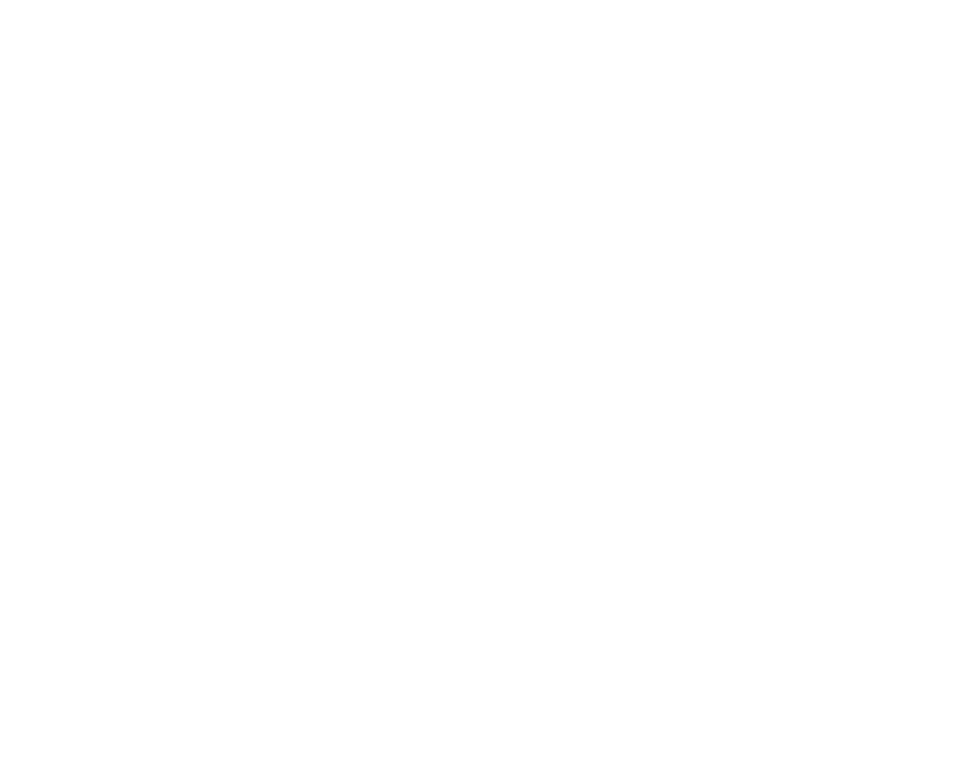
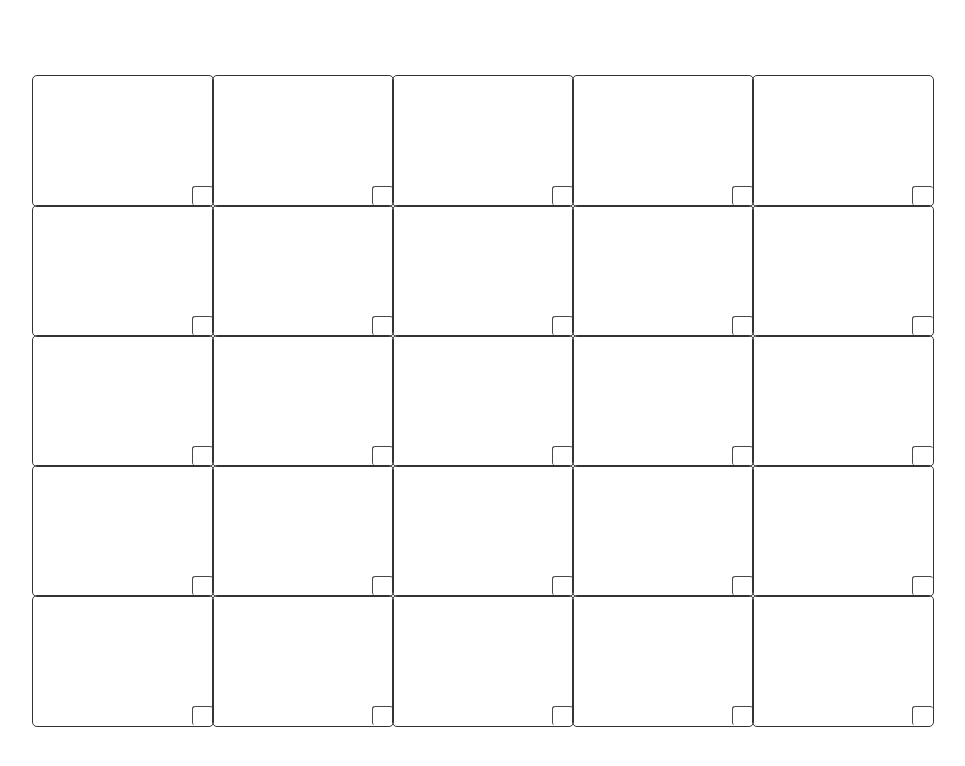
Before and after one commit to RONSVER/vue-inventory-app, a Vue app: page / in a window 1280 px wide. Shown: the top 766 px of the page, without its empty margins (158-1123 px from the left). Built offline with nearby package versions, Linux system fonts and the light colour scheme.

Commit message:
created inventory

```diff
--- a/src/App.vue
+++ b/src/App.vue
@@ -1,3 +1,7 @@
-<script setup lang="ts"></script>
+<script setup lang="ts">
+import Inventory from "./components/Inventory.vue";
+</script>
 
-<template></template>
+<template>
+  <Inventory />
+</template>
--- /dev/null
+++ b/src/components/Cube.vue
@@ -0,0 +1,21 @@
+<template>
+  <img
+    class="adsasd"
+    src="../assets/CubeItemOne.png"
+    style="width: 54px; height: 54px; background-color: #1a1a1a"
+  />
+</template>
+
+<style scoped lang="scss">
+@keyframes cubeScale {
+  0% {
+    transform: scale(1);
+  }
+  50% {
+    transform: scale(1.5);
+  }
+  100% {
+    transform: scale(1);
+  }
+}
+</style>
--- /dev/null
+++ b/src/components/Inventory.vue
@@ -0,0 +1,68 @@
+<script setup lang="ts">
+import { onMounted, ref } from "vue";
+import { useInventoryStore } from "../stores/useInventoryStore ";
+import Cube from "./Cube.vue";
+
+const inventoryStore = useInventoryStore();
+const draggedCubeIndex = ref<number | null>(null);
+
+onMounted(() => {
+  inventoryStore.initializeCubes();
+});
+
+const handleClick = (index: number) => {
+  const cube = inventoryStore.cubes[index];
+  cube.active = true;
+  cube.count += 1;
+  inventoryStore.updateCube(index, cube.count, cube.active);
+};
+
+const handleDragStart = (event: DragEvent, index: number) => {
+  draggedCubeIndex.value = index;
+  event.dataTransfer?.setData("text/plain", String(index));
+  const target = event.target as HTMLElement;
+  target.classList.add("dragging");
+};
+
+const handleDragEnd = (event: DragEvent) => {
+  const target = event.target as HTMLElement;
+  target.classList.remove("dragging");
+  draggedCubeIndex.value = null;
+};
+
+const handleDrop = (event: DragEvent, index: number) => {
+  event.preventDefault();
+  if (draggedCubeIndex.value !== null && draggedCubeIndex.value !== index) {
+    inventoryStore.swapCubes(draggedCubeIndex.value, index);
+  }
+};
+</script>
+
+<template>
+  <div class="inventory">
+    <div class="grid">
+      <div
+        class="cube"
+        v-for="(cube, index) in inventoryStore.cubes"
+        :key="index"
+        @click="handleClick(index)"
+        @dragover.prevent
+        @drop="handleDrop($event, index)"
+      >
+        <div
+          class="cube-content"
+          :draggable="true"
+          @dragstart="handleDragStart($event, index)"
+          @dragend="handleDragEnd($event)"
+        >
+          <Cube v-show="cube.active" class="button-press fadeIn" />
+          <span class="counter">{{ cube.count }}</span>
+        </div>
+      </div>
+    </div>
+  </div>
+</template>
+
+<style scoped lang="scss">
+@import url(../styles/inventory.scss);
+</style>
--- /dev/null
+++ b/src/stores/useInventoryStore .ts
@@ -0,0 +1,34 @@
+import { defineStore } from "pinia";
+
+export const useInventoryStore = defineStore("inventory", {
+  state: () => ({
+    cubes: JSON.parse(localStorage.getItem("cubes") || "[]"),
+    draggedCubeIndex: null as number | null,
+  }),
+  actions: {
+    initializeCubes() {
+      if (this.cubes.length === 0) {
+        this.cubes = Array(25)
+          .fill(null)
+          .map(() => ({
+            active: false,
+            count: 0,
+          }));
+      }
+    },
+    updateCube(index: number, count: number, active: boolean) {
+      this.cubes[index].count = count;
+      this.cubes[index].active = active;
+      this.syncToLocalStorage();
+    },
+    swapCubes(index1: number, index2: number) {
+      const temp = this.cubes[index1];
+      this.cubes[index1] = this.cubes[index2];
+      this.cubes[index2] = temp;
+      this.syncToLocalStorage();
+    },
+    syncToLocalStorage() {
+      localStorage.setItem("cubes", JSON.stringify(this.cubes));
+    },
+  },
+});
--- /dev/null
+++ b/src/styles/inventory.scss
@@ -0,0 +1,88 @@
+$button-press-transition: transform 0.1s ease-out, box-shadow 0.2s ease-out;
+$button-press-active-transform: translateY(-4px);
+$button-press-box-shadow: 0 4px 6px rgba(0, 0, 0, 0.2);
+
+$counter-font-size: 12px;
+$counter-color: white;
+$counter-border-color: #4a4949;
+$counter-width: 20px;
+
+.button-press {
+  display: inline-block;
+  transition: $button-press-transition;
+}
+
+.button-press:active {
+  transform: $button-press-active-transform;
+  box-shadow: $button-press-box-shadow;
+}
+
+.inventory {
+  width: 900px;
+  height: 650px;
+  display: flex;
+  align-items: center;
+  justify-content: center;
+}
+
+.grid {
+  display: grid;
+  grid-template-columns: repeat(5, 1fr);
+  grid-template-rows: repeat(5, 1fr);
+  gap: 0;
+  width: 100%;
+  height: 100%;
+}
+
+.cube {
+  width: 100%;
+  height: 100%;
+  border-radius: 5px;
+  border: 1px solid #333;
+  position: relative;
+  display: flex;
+  justify-content: center;
+  align-items: center;
+  transition: transform 0.3s ease-out;
+}
+
+.cube-content {
+  display: flex;
+  justify-content: center;
+  align-items: center;
+}
+
+.fadeIn {
+  opacity: 0;
+  animation: fadeIn 0.5s forwards ease-out;
+}
+
+.counter {
+  position: absolute;
+  bottom: 1px;
+  right: 0px;
+  font-size: $counter-font-size;
+  color: $counter-color;
+  font-weight: bold;
+  border: 1px solid $counter-border-color;
+  width: $counter-width;
+  border-right: 0px;
+  border-bottom: 0px;
+  border-radius: 15%;
+}
+
+@keyframes fadeIn {
+  0% {
+    opacity: 0;
+    transform: scale(0.8);
+  }
+  100% {
+    opacity: 1;
+    transform: scale(1);
+  }
+}
+
+.cube-content.dragging {
+  transform: scale(1.2);
+  transition: transform 0.2s ease-in-out;
+}
```
Also changed, not shown: src/assets/CubeItemOne.png (added).
